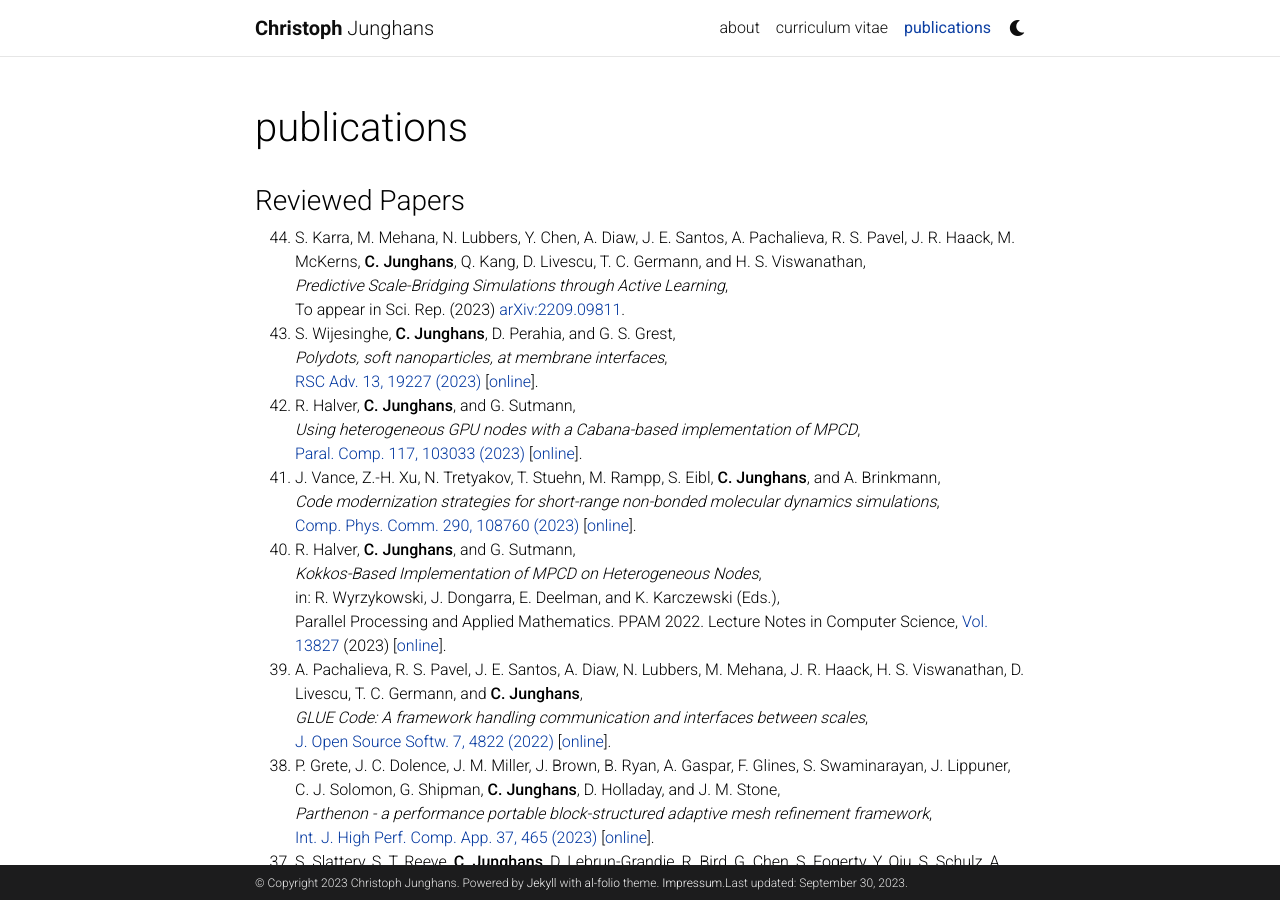
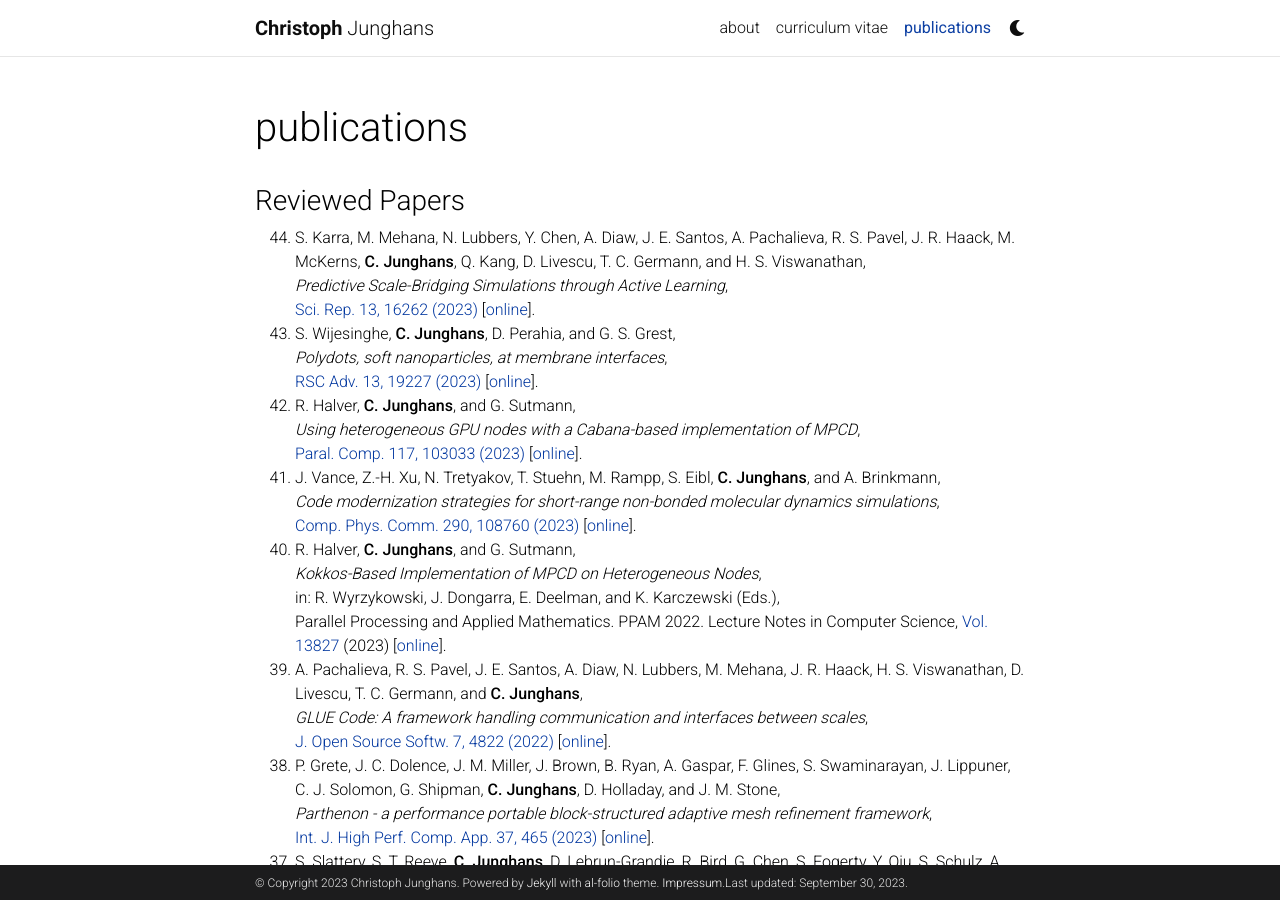
Before and after one commit to junghans/junghans.github.io, a Jekyll site: the page built from _pages/publications.md, in a window 1280 px wide and 900 px high. Built offline with Jekyll 4.4.1, drawn with Linux system fonts in a browser that asks for light colours; comment, search, counter and statistics services are not loaded; a style sheet for code colours, icons or effects is not loaded.

Commit message:
pubs: update journal for ML paper

```diff
--- a/_pages/publications.md
+++ b/_pages/publications.md
@@ -18,7 +18,7 @@ nav: true
 
 0. S. Karra, M. Mehana, N. Lubbers, Y. Chen, A. Diaw, J. E. Santos, A. Pachalieva, R. S. Pavel, J. R. Haack, M. McKerns, **C. Junghans**, Q. Kang, D. Livescu, T. C. Germann, and H. S. Viswanathan,<br>
    *Predictive Scale-Bridging Simulations through Active Learning*,<br>
-   To appear in Sci. Rep. (2023) [arXiv:2209.09811](https://arxiv.org/abs/2209.09811).
+   [Sci. Rep. 13, 16262 (2023)](https://doi.org/10.1038/s41598-023-42823-6) [[online](2023e.pdf)].
 0. S. Wijesinghe, **C. Junghans**, D. Perahia, and G. S. Grest,<br>
    *Polydots, soft nanoparticles, at membrane interfaces*,<br>
    [RSC Adv. 13, 19227 (2023)](https://doi.org/10.1039/d3ra02085a) [[online](2023d.pdf)].
```
Also changed, not shown: 2 other files.
